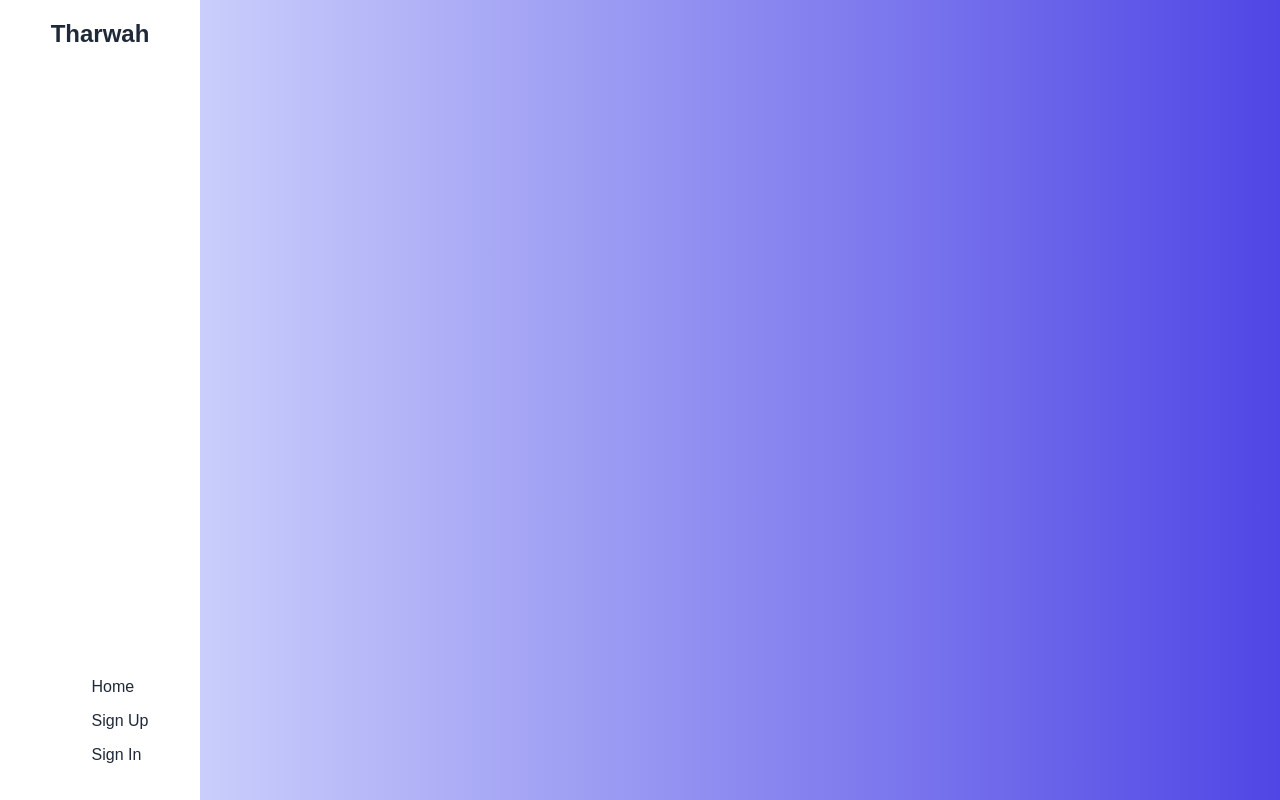
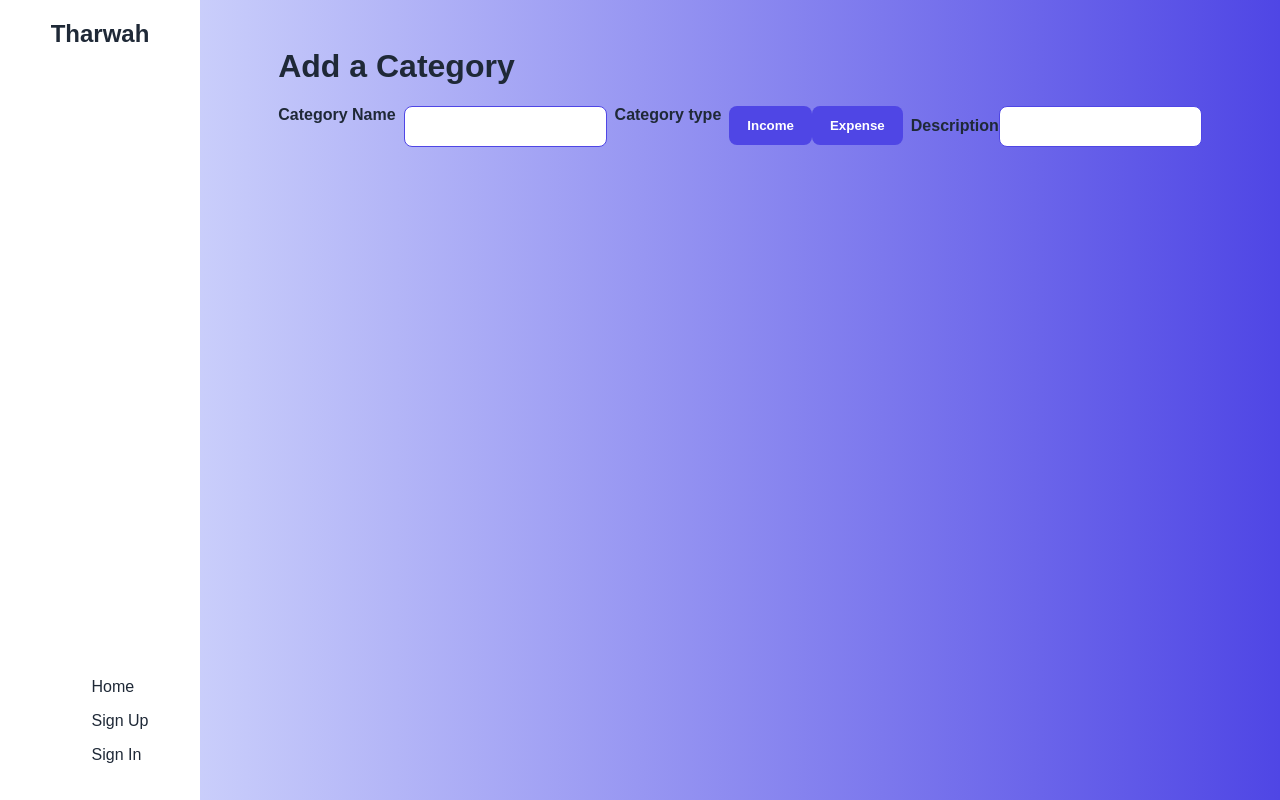
Before and after one commit to HusainAlmajed/Tharwah-Project-Front-End, a React (Vite) app: page /categories/new in a window 1280 px wide. Built offline with nearby package versions, Linux system fonts and the light colour scheme; no server answers; a web font is replaced by a local one.

Commit message:
Created the form, and the handleChange function

```diff
--- a/src/App.jsx
+++ b/src/App.jsx
@@ -7,6 +7,7 @@ import SignInForm from "./pages/SignInForm"
 import Landing from "./pages/Landing"
 import Dashboard from "./pages/Dashboard"
 import TransactionForm from "./pages/TransactionForm"
+import CategoryForm from "./pages/CategoryForm"
 
 const getUserFromToken = () => {
   const token = localStorage.getItem('token')
@@ -29,6 +30,7 @@ const App = () => {
         <Route path='/sign-up' element={<SignUpForm setUser={setUser} />} />
         <Route path='/sign-in' element={<SignInForm setUser={setUser} />} />
         <Route path="/transaction/new" element={<TransactionForm />} />
+        <Route path="/categories/new" element={<CategoryForm />} />
       </Routes>
       </main>
     </div>
--- a/src/pages/CategoryForm.jsx
+++ b/src/pages/CategoryForm.jsx
@@ -0,0 +1,54 @@
+import { useState } from "react"
+
+const CategoryForm = () => {
+
+const initialState = {
+    name: '',
+    type: '',
+    description: '',
+}
+
+const [type , setType] = useState('')
+
+const handleChange = (event) => {
+    console.log(event.target.name)
+    console.log(event.target.value)
+    setCategoryData({...categoryData , [event.target.name]: event.target.value})
+    console.log(categoryData)
+}
+
+const handleType = (event) => {
+    console.log('Heyy')
+    console.log(event.target.name)
+    setCategoryData({...categoryData , type: event.target.name})
+    setType(event.target.name)
+
+}
+
+const [categoryData , setCategoryData] = useState(initialState)
+
+    return (
+        <div className="categoryForm">
+        <h1>Add a Category</h1>
+
+        <form>
+            <label>Category Name</label>
+            <input type="String" name="name" required maxLength={35} onChange={handleChange} value={categoryData.name} />
+
+           <label>Category type</label>
+            <div className="typeButton" onClick={handleType}>
+                <button type="button" name="income">Income</button>
+                <button type="button" name="expense">Expense</button>
+            </div>
+        <div>
+            <label>Description</label>
+            <input type="String" name="description" maxLength={350} onChange={handleChange} value={categoryData.description} />
+        </div>
+
+        </form>
+
+        </div>
+    )
+}
+
+export default CategoryForm
--- a/src/pages/TransactionForm.jsx
+++ b/src/pages/TransactionForm.jsx
@@ -16,7 +16,7 @@ const handleChange = (event) => {
     console.log(event.target.name)
     console.log(event.target.value)
     // so we can display the change in the form
-    setTransactionData({...transactionData , [even.target.name]: event.target.value})
+    setTransactionData({...transactionData , [event.target.name]: event.target.value})
 }
 
 const [transactionData , setTransactionData] = useState(initialState)
```
